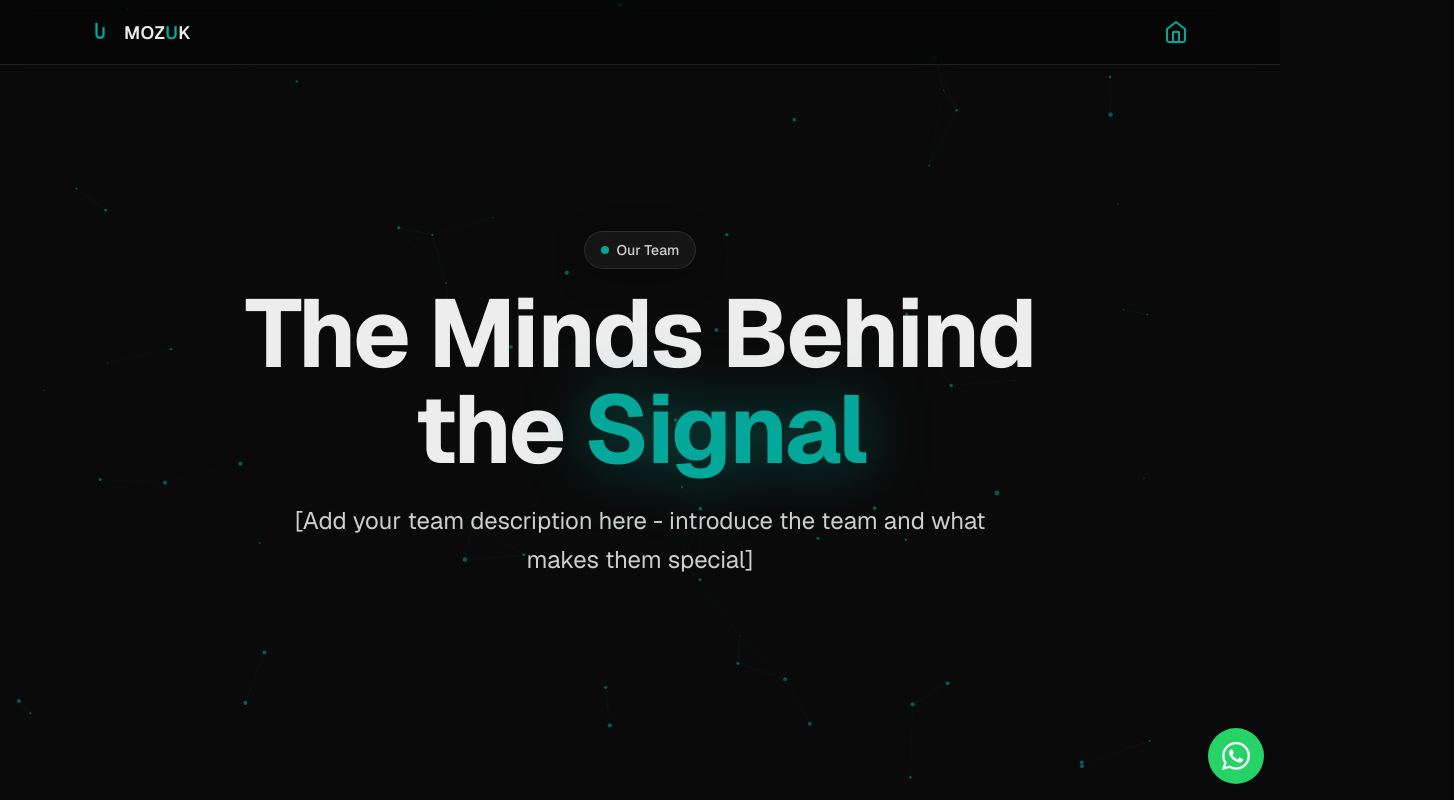
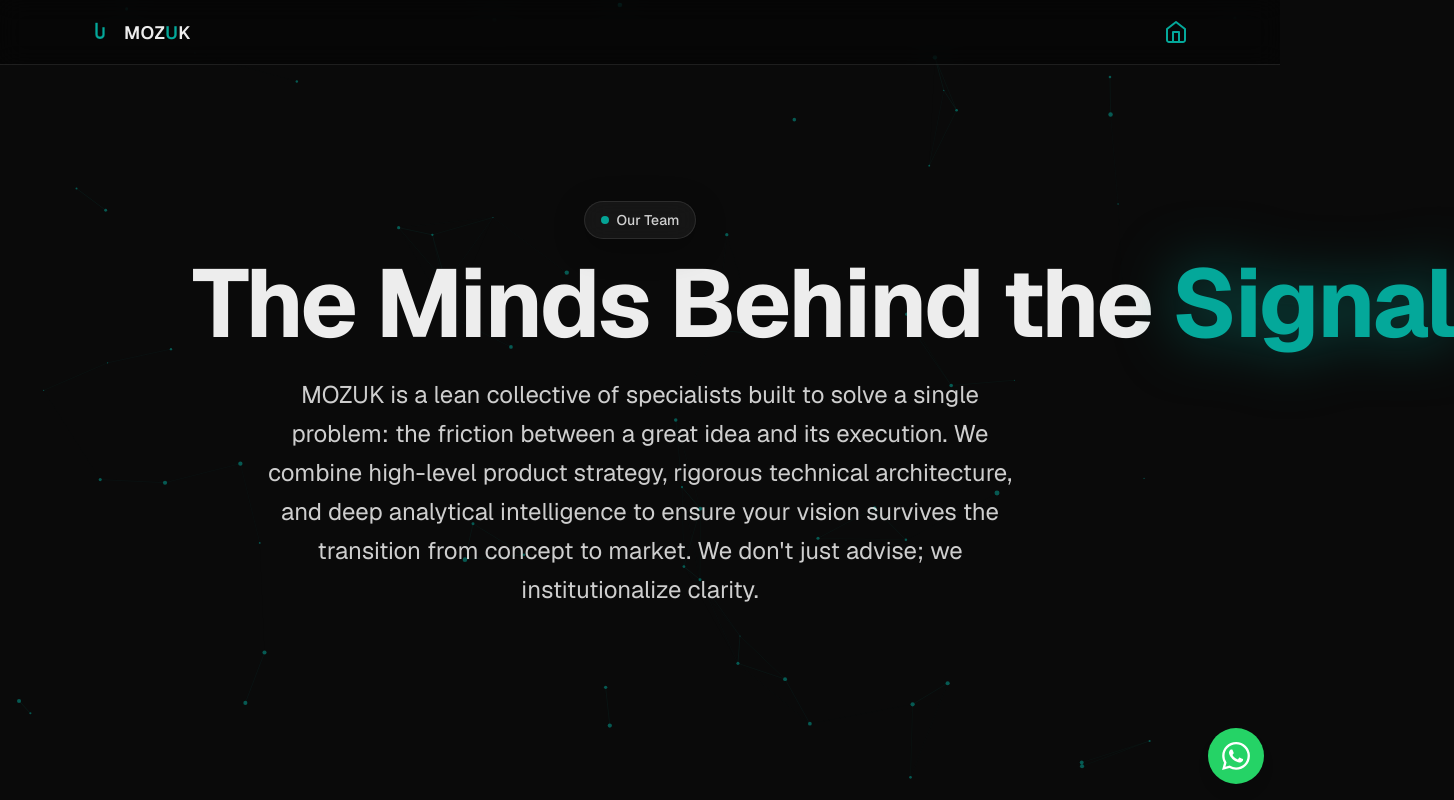
Before and after one commit to Drakhtar359/mozuk-site, a Next.js app in the folder apps/web/: page /team in a window 1280 px wide. Shown: the top 800 px of the page, 1454 px wide, since content can reach past the window. Built offline with nearby package versions, Linux system fonts and the light colour scheme.

Commit message:
Update team page with description and fix title to single line

```diff
--- a/apps/web/src/app/team/page.tsx
+++ b/apps/web/src/app/team/page.tsx
@@ -14,12 +14,12 @@ export default function Team() {
                         <span className="text-sm font-medium text-white/80">Our Team</span>
                     </div>
 
-                    <h1 className="text-5xl sm:text-7xl lg:text-8xl font-bold tracking-tight">
+                    <h1 className="text-5xl sm:text-7xl lg:text-8xl font-bold tracking-tight whitespace-nowrap">
                         The Minds Behind the <span className="text-[var(--brand)] drop-shadow-[0_0_30px_rgba(4,168,154,0.5)]">Signal</span>
                     </h1>
 
                     <p className="text-xl sm:text-2xl text-white/80 leading-relaxed max-w-3xl mx-auto">
-                        [Add your team description here - introduce the team and what makes them special]
+                        MOZUK is a lean collective of specialists built to solve a single problem: the friction between a great idea and its execution. We combine high-level product strategy, rigorous technical architecture, and deep analytical intelligence to ensure your vision survives the transition from concept to market. We don't just advise; we institutionalize clarity.
                     </p>
                 </div>
             </section>
```
